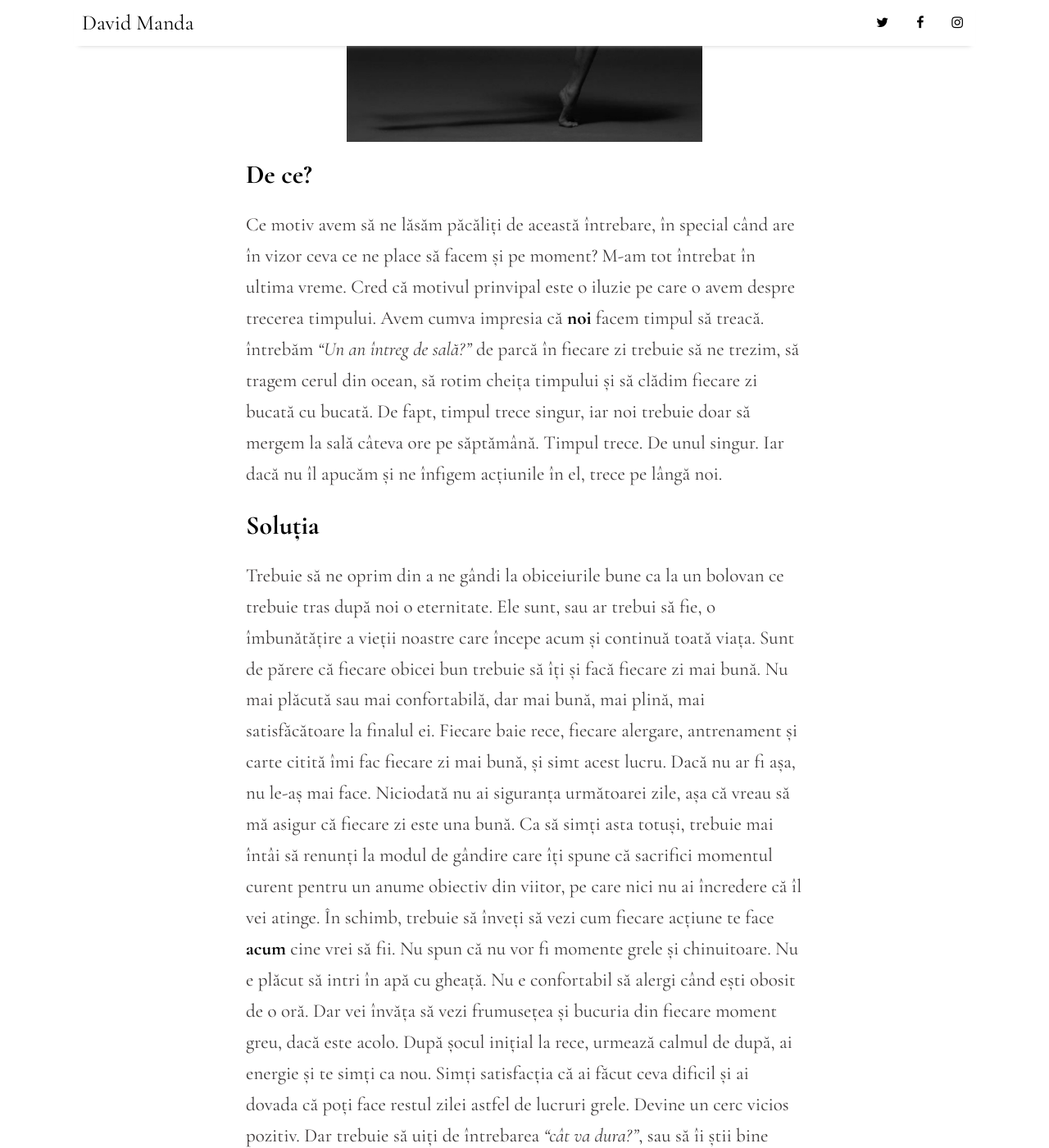
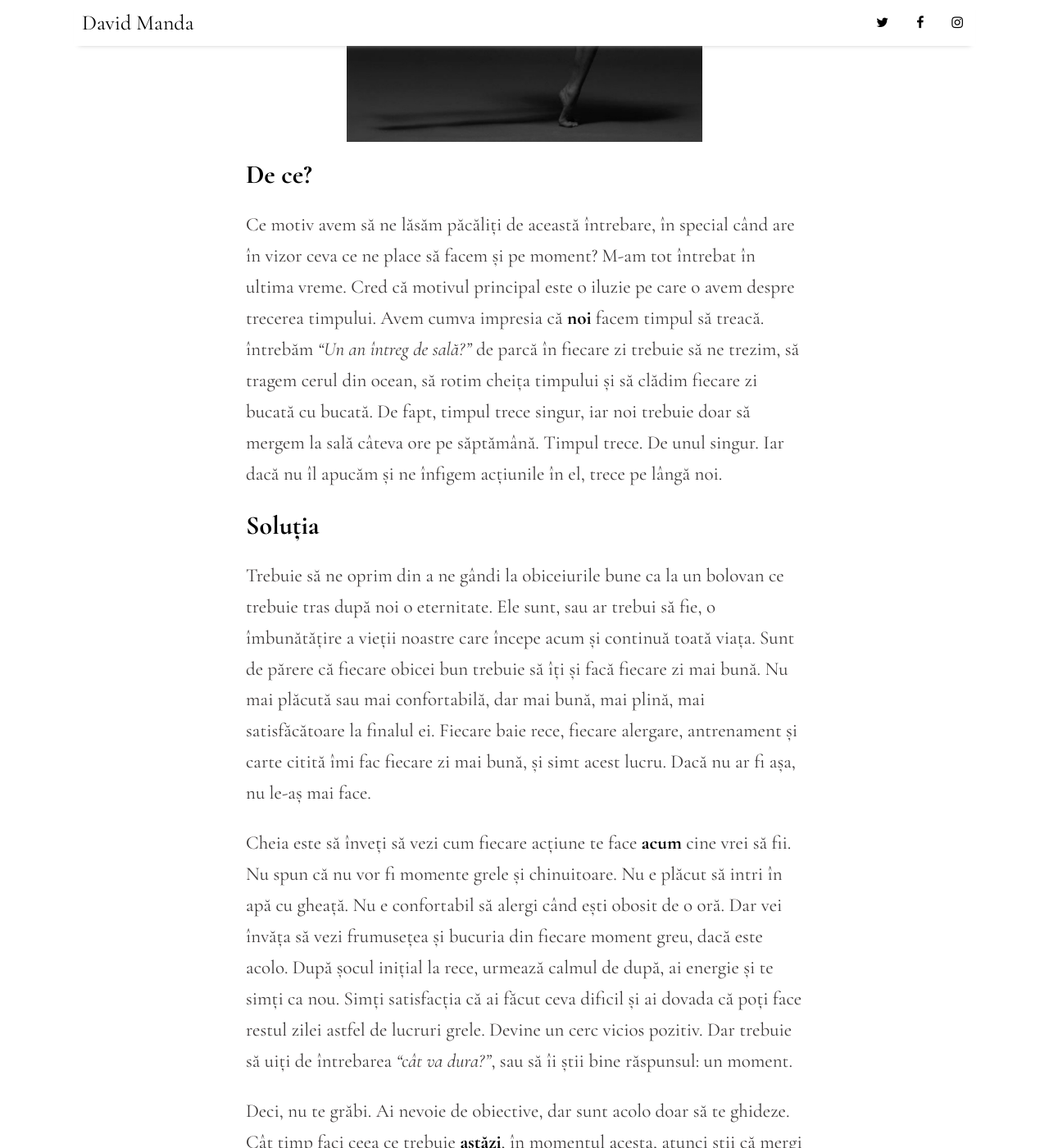
Before and after one commit to DavidManda/DavidManda.github.io, a Jekyll site: the page built from _posts/2023-04-11-progresul.md, in a window 1280 px wide and 1400 px high, scrolled down 947 px. Shown: the whole window at 82% size. Built offline with Jekyll 4.4.1, drawn with Linux system fonts in a browser that asks for light colours; nearby versions of some CDN libraries; comment, search, counter and statistics services are not loaded; some of the changed text lies outside the part shown.

Commit message:
small changes

```diff
--- a/_posts/2023-04-11-progresul.md
+++ b/_posts/2023-04-11-progresul.md
@@ -17,10 +17,12 @@
 
 # De ce?
 
-Ce motiv avem să ne lăsăm păcăliți de această întrebare, în special când are în vizor ceva ce ne place să facem și pe moment? M-am tot întrebat în ultima vreme. Cred că motivul prinvipal este o iluzie pe care o avem despre trecerea timpului. Avem cumva impresia că **noi** facem timpul să treacă. întrebăm _"Un an întreg de sală?"_ de parcă în fiecare zi trebuie să ne trezim, să tragem cerul din ocean, să rotim cheița timpului și să clădim fiecare zi bucată cu bucată. De fapt, timpul trece singur, iar noi trebuie doar să mergem la sală câteva ore pe săptămână. Timpul trece. De unul singur. Iar dacă nu îl apucăm și ne înfigem acțiunile în el, trece pe lângă noi.
+Ce motiv avem să ne lăsăm păcăliți de această întrebare, în special când are în vizor ceva ce ne place să facem și pe moment? M-am tot întrebat în ultima vreme. Cred că motivul principal este o iluzie pe care o avem despre trecerea timpului. Avem cumva impresia că **noi** facem timpul să treacă. întrebăm _"Un an întreg de sală?"_ de parcă în fiecare zi trebuie să ne trezim, să tragem cerul din ocean, să rotim cheița timpului și să clădim fiecare zi bucată cu bucată. De fapt, timpul trece singur, iar noi trebuie doar să mergem la sală câteva ore pe săptămână. Timpul trece. De unul singur. Iar dacă nu îl apucăm și ne înfigem acțiunile în el, trece pe lângă noi.
 
 # Soluția
 
-Trebuie să ne oprim din a ne gândi la obiceiurile bune ca la un bolovan ce trebuie tras după noi o eternitate. Ele sunt, sau ar trebui să fie, o îmbunătățire a vieții noastre care începe acum și continuă toată viața. Sunt de părere că fiecare obicei bun trebuie să îți și facă fiecare zi mai bună. Nu mai plăcută sau mai confortabilă, dar mai bună, mai plină, mai satisfăcătoare la finalul ei. Fiecare baie rece, fiecare alergare, antrenament și carte citită îmi fac fiecare zi mai bună, și simt acest lucru. Dacă nu ar fi așa, nu le-aș mai face. Niciodată nu ai siguranța următoarei zile, așa că vreau să mă asigur că fiecare zi este una bună. Ca să simți asta totuși, trebuie mai întâi să renunți la modul de gândire care îți spune că sacrifici momentul curent pentru un anume obiectiv din viitor, pe care nici nu ai încredere că îl vei atinge. În schimb, trebuie să înveți să vezi cum fiecare acțiune te face **acum** cine vrei să fii. Nu spun că nu vor fi momente grele și chinuitoare. Nu e plăcut să intri în apă cu gheață. Nu e confortabil să alergi când ești obosit de o oră. Dar vei învăța să vezi frumusețea și bucuria din fiecare moment greu, dacă este acolo. După șocul inițial la rece, urmează calmul de după, ai energie și te simți ca nou. Simți satisfacția că ai făcut ceva dificil și ai dovada că poți face restul zilei astfel de lucruri grele. Devine un cerc vicios pozitiv. Dar trebuie să uiți de întrebarea _"cât va dura?"_, sau să îi știi bine răspunsul: un moment.
+Trebuie să ne oprim din a ne gândi la obiceiurile bune ca la un bolovan ce trebuie tras după noi o eternitate. Ele sunt, sau ar trebui să fie, o îmbunătățire a vieții noastre care începe acum și continuă toată viața. Sunt de părere că fiecare obicei bun trebuie să îți și facă fiecare zi mai bună. Nu mai plăcută sau mai confortabilă, dar mai bună, mai plină, mai satisfăcătoare la finalul ei. Fiecare baie rece, fiecare alergare, antrenament și carte citită îmi fac fiecare zi mai bună, și simt acest lucru. Dacă nu ar fi așa, nu le-aș mai face.
 
-Deci, nu te grăbi. Ai nevoie de obiective, dar sunt acolo doar să te ghideze. Cât timp faci ceea ce trebuie **astăzi**, în momentul acesta, atunci știi că mergi în direcția bună. Nu te grăbi la destinație! Viața nu este o cursă: nu este nici un sprint, nici un maraton. Este o melodie ce curge singură, pe care trebuie doar să dansezi. Deci dansează cât mai frumos fiecare bătaie!
+Cheia este să înveți să vezi cum fiecare acțiune te face **acum** cine vrei să fii. Nu spun că nu vor fi momente grele și chinuitoare. Nu e plăcut să intri în apă cu gheață. Nu e confortabil să alergi când ești obosit de o oră. Dar vei învăța să vezi frumusețea și bucuria din fiecare moment greu, dacă este acolo. După șocul inițial la rece, urmează calmul de după, ai energie și te simți ca nou. Simți satisfacția că ai făcut ceva dificil și ai dovada că poți face restul zilei astfel de lucruri grele. Devine un cerc vicios pozitiv. Dar trebuie să uiți de întrebarea _"cât va dura?"_, sau să îi știi bine răspunsul: un moment.
+
+Deci, nu te grăbi. Ai nevoie de obiective, dar sunt acolo doar să te ghideze. Cât timp faci ceea ce trebuie **astăzi**, în momentul acesta, atunci știi că mergi în direcția bună. Nu te grăbi la destinație, pentru că viața nu este o cursă: nu este nici un sprint, nici un maraton. Este o melodie ce curge singură, pe care trebuie doar să dansezi. Deci dansează cât mai frumos fiecare bătaie!
```
